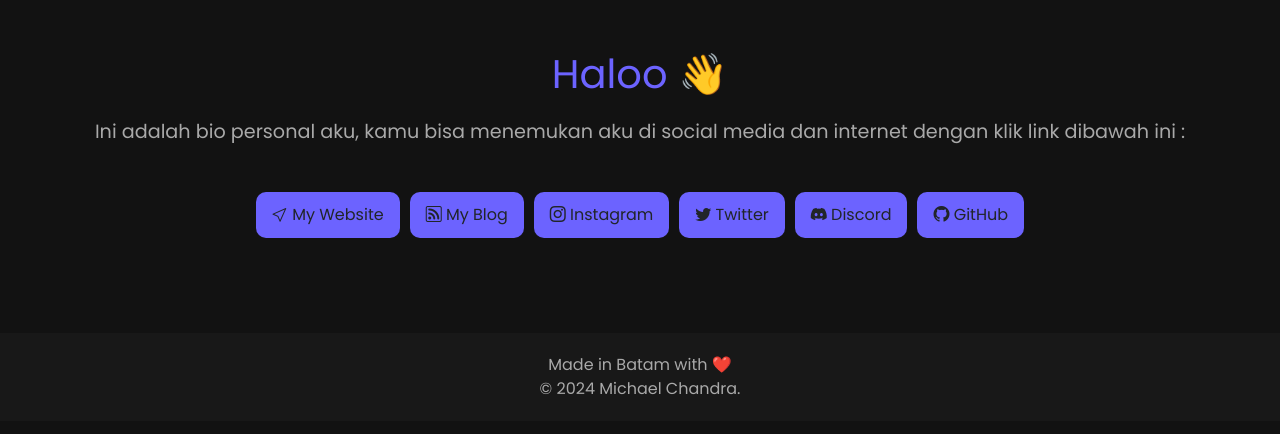
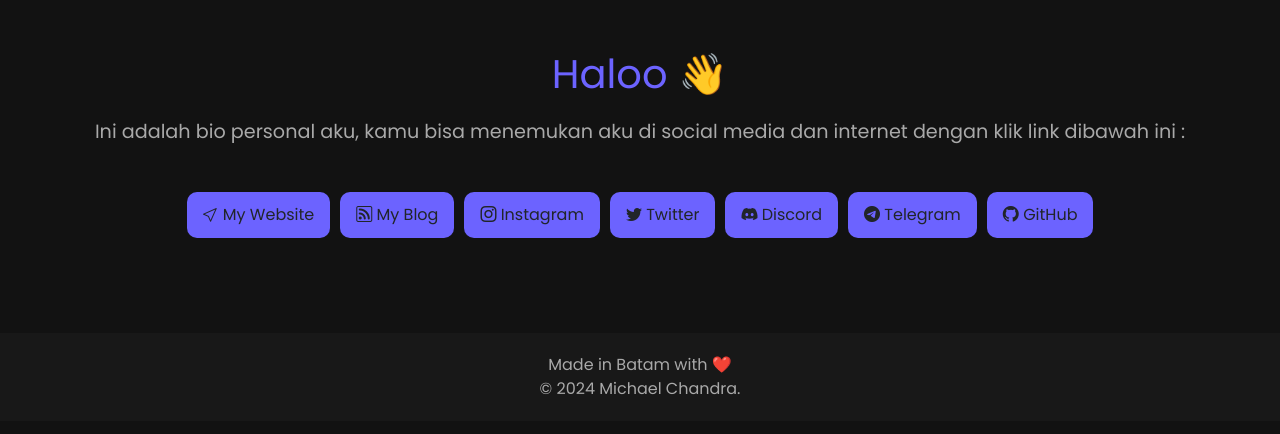
Before and after one commit to michaelchndra/personal-bio, a plain HTML site: page index.html in a window 1280 px wide. Drawn offline with nearby package versions, Linux system fonts and the light colour scheme.

Commit message:
Update index.html

```diff
--- a/index.html
+++ b/index.html
@@ -13,6 +13,7 @@
 <div class="container biolink-page">
   <h1>Haloo 👋</h1>
   <p>Ini adalah bio personal aku, kamu bisa menemukan aku di social media dan internet dengan klik link dibawah ini :</p>
+  <!-- Widget Spotify (Coming Soon) -->
   <div class="spotify-widget">
     <!-- Placeholder untuk widget Spotify -->
   </div>
@@ -21,7 +22,8 @@
     <a href="https://mindra.my.id/blog" class="btn"><i class="bi bi-rss"></i> My Blog</a>
     <a href="https://instagram.com/mindradotexe" class="btn"><i class="bi bi-instagram"></i> Instagram</a>
     <a href="https://twitter.com/mindra" class="btn"><i class="bi bi-twitter"></i> Twitter</a>
-    <a href="#" class="btn"><i class="bi bi-discord"></i> Discord</a>
+    <a href="https://discord.com/invite/pgaacPRs" class="btn"><i class="bi bi-discord"></i> Discord</a>
+    <a href="https://t.me/nekoignis" class="btn"><i class="bi bi-telegram"></i> Telegram</a>
     <a href="https://github.com/michaelchndraa" class="btn"><i class="bi bi-github"></i> GitHub</a>
   </div>
 </div>
```
